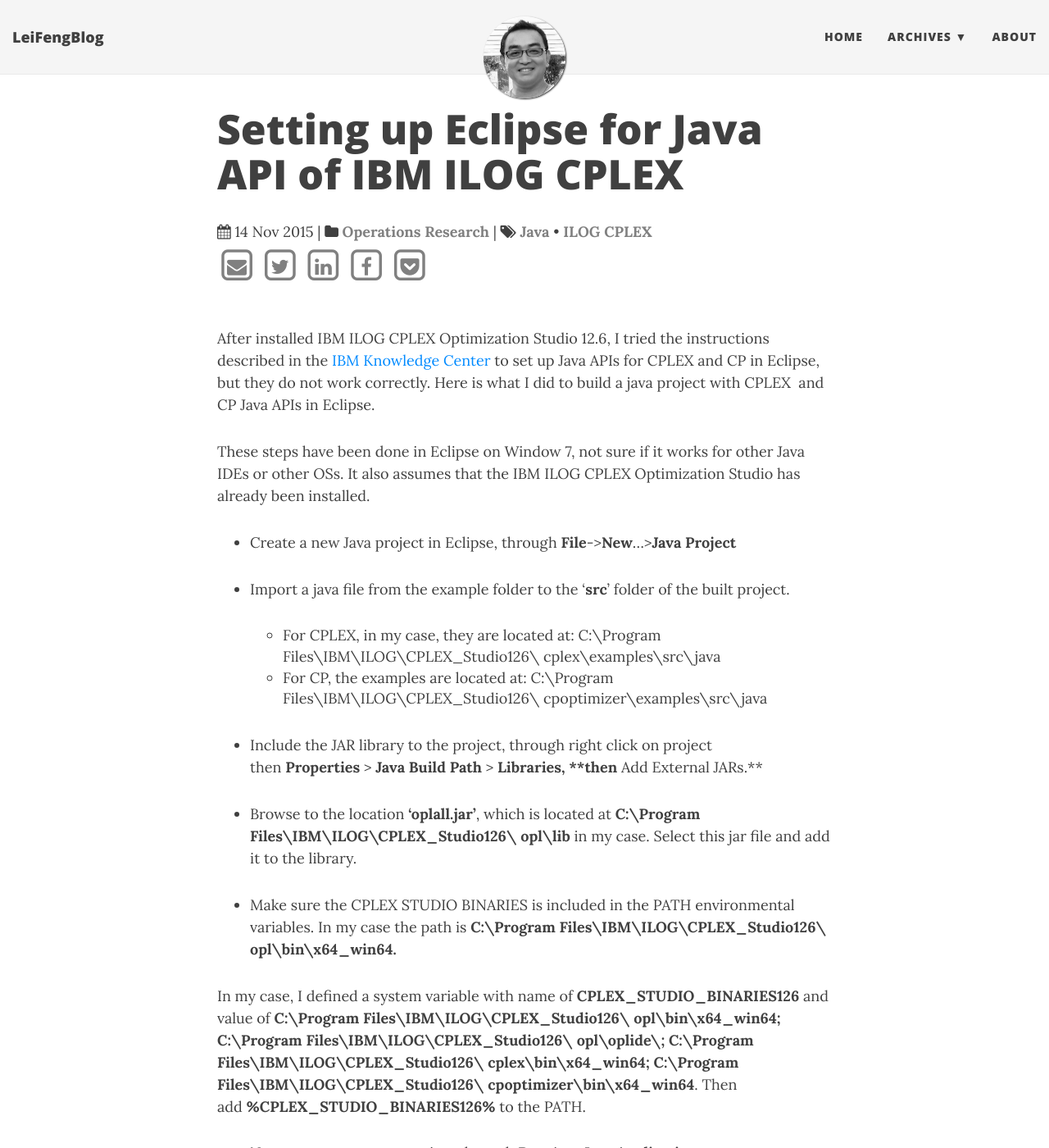
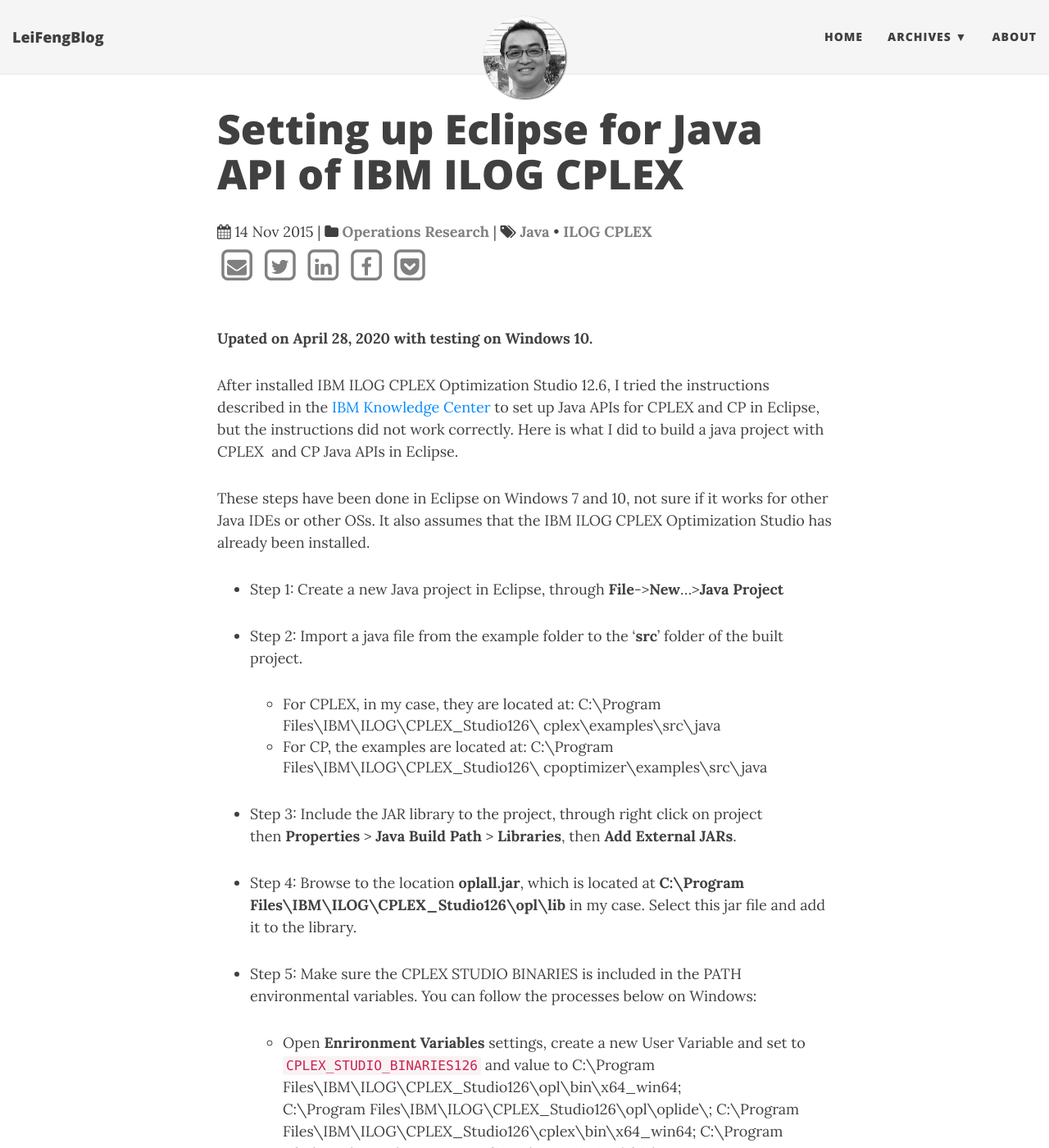
Before and after one commit to stonefl/stonefl.github.io, a Jekyll site: the page built from _posts/2015-11-15-setting-up-eclipse-for-java-api-of-ibm-ilog-cplex.markdown, in a window 1280 px wide and 1400 px high. Shown: the whole window at 82% size. Built offline with Jekyll 4.4.1, drawn with Linux system fonts in a browser that asks for light colours; nearby versions of some CDN libraries; comment, search, counter and statistics services are not loaded; some of the changed text lies outside the part shown.

Commit message:
Update 2015-11-15-setting-up-eclipse-for-java-api-of-ibm-ilog-cplex.markdown

```diff
--- a/_posts/2015-11-15-setting-up-eclipse-for-java-api-of-ibm-ilog-cplex.markdown
+++ b/_posts/2015-11-15-setting-up-eclipse-for-java-api-of-ibm-ilog-cplex.markdown
@@ -16,32 +16,37 @@
   - Operations Research
 ---
 
-After installed IBM ILOG CPLEX Optimization Studio 12.6, I tried the instructions described in the [IBM Knowledge Center](http://www-01.ibm.com/support/knowledgecenter/SSSA5P_12.6.0/ilog.odms.cplex.help/CPLEX/GettingStarted/topics/set_up/Eclipse.html) to set up Java APIs for CPLEX and CP in Eclipse, but they do not work correctly. Here is what I did to build a java project with CPLEX  and CP Java APIs in Eclipse.
+**Upated on April 28, 2020 with testing on Windows 10.**
 
-These steps have been done in Eclipse on Window 7, not sure if it works for other Java IDEs or other OSs. It also assumes that the IBM ILOG CPLEX Optimization Studio has already been installed.
+After installed IBM ILOG CPLEX Optimization Studio 12.6, I tried the instructions described in the [IBM Knowledge Center](http://www-01.ibm.com/support/knowledgecenter/SSSA5P_12.6.0/ilog.odms.cplex.help/CPLEX/GettingStarted/topics/set_up/Eclipse.html) to set up Java APIs for CPLEX and CP in Eclipse, but the instructions did not work correctly. Here is what I did to build a java project with CPLEX  and CP Java APIs in Eclipse.
+
+These steps have been done in Eclipse on Windows 7 and 10, not sure if it works for other Java IDEs or other OSs. It also assumes that the IBM ILOG CPLEX Optimization Studio has already been installed.
+
 <!--more-->
 
-* Create a new Java project in Eclipse, through **File**->**New**…>**Java Project**
+* Step 1: Create a new Java project in Eclipse, through **File**->**New**…>**Java Project**
 
-* Import a java file from the example folder to the ‘**src**’ folder of the built project.
+* Step 2: Import a java file from the example folder to the ‘**src**’ folder of the built project.
 
 	* For CPLEX, in my case, they are located at: C:\Program Files\IBM\ILOG\CPLEX_Studio126\ cplex\examples\src\java
     * For CP, the examples are located at: C:\Program Files\IBM\ILOG\CPLEX_Studio126\ cpoptimizer\examples\src\java
 
-* Include the JAR library to the project, through right click on project then **Properties**** **> **Java Build Path**** **> **Libraries, **then** Add External JARs.**
+* Step 3: Include the JAR library to the project, through right click on project then **Properties**** **> **Java Build Path**** **> **Libraries**, then **Add External JARs**.
 
-* Browse to the location **‘oplall.jar’**, which is located at **C:\Program Files\IBM\ILOG\CPLEX_Studio126\ opl\lib** in my case. Select this jar file and add it to the library.
+* Step 4: Browse to the location **oplall.jar**, which is located at **C:\Program Files\IBM\ILOG\CPLEX_Studio126\opl\lib** in my case. Select this jar file and add it to the library.
 
-* Make sure the CPLEX STUDIO BINARIES is included in the PATH environmental variables. In my case the path is **C:\Program Files\IBM\ILOG\CPLEX_Studio126\ opl\bin\x64_win64. **
+* Step 5: Make sure the CPLEX STUDIO BINARIES is included in the PATH environmental variables. You can follow the processes below on Windows:
+     - Open **Enrironment Variables** settings, create a new User Variable and set to  `CPLEX_STUDIO_BINARIES126` and value to
+     C:\Program Files\IBM\ILOG\CPLEX_Studio126\opl\bin\x64_win64;
+     C:\Program Files\IBM\ILOG\CPLEX_Studio126\opl\oplide\;
+     C:\Program Files\IBM\ILOG\CPLEX_Studio126\cplex\bin\x64_win64;
+     C:\Program Files\IBM\ILOG\CPLEX_Studio126\cpoptimizer\bin\x64_win64**
+![cplex_studio_variable.JPG]({{site.baseurl}}/img/cplex_studio_variable.JPG)
 
-In my case, I defined a system variable with name of **CPLEX_STUDIO_BINARIES126** and value of
-**C:\Program Files\IBM\ILOG\CPLEX_Studio126\ opl\bin\x64_win64;
- C:\Program Files\IBM\ILOG\CPLEX_Studio126\ opl\oplide\;
- C:\Program Files\IBM\ILOG\CPLEX_Studio126\ cplex\bin\x64_win64;
- C:\Program Files\IBM\ILOG\CPLEX_Studio126\ cpoptimizer\bin\x64_win64**.
- Then add **%CPLEX_STUDIO_BINARIES126%** to the PATH.
-
-* Now you can run your project through **Run As > Java Application**
+     - Double click on the `PATH`in the user variables. Create a new item with the value as **%CPLEX_STUDIO_BINARIES126%**
 
 
-The last 2 steps are different to the description from above link. In addition, I found that the ‘**oplall.jar**’ works for both CP and CPLEX.
+Now you can run your project through **Run As > Java Application**
+
+
+The Steps 4 and 5 are different to the description from above link. In addition, I found that the ‘**oplall.jar**’ works for both CP and CPLEX.
```
